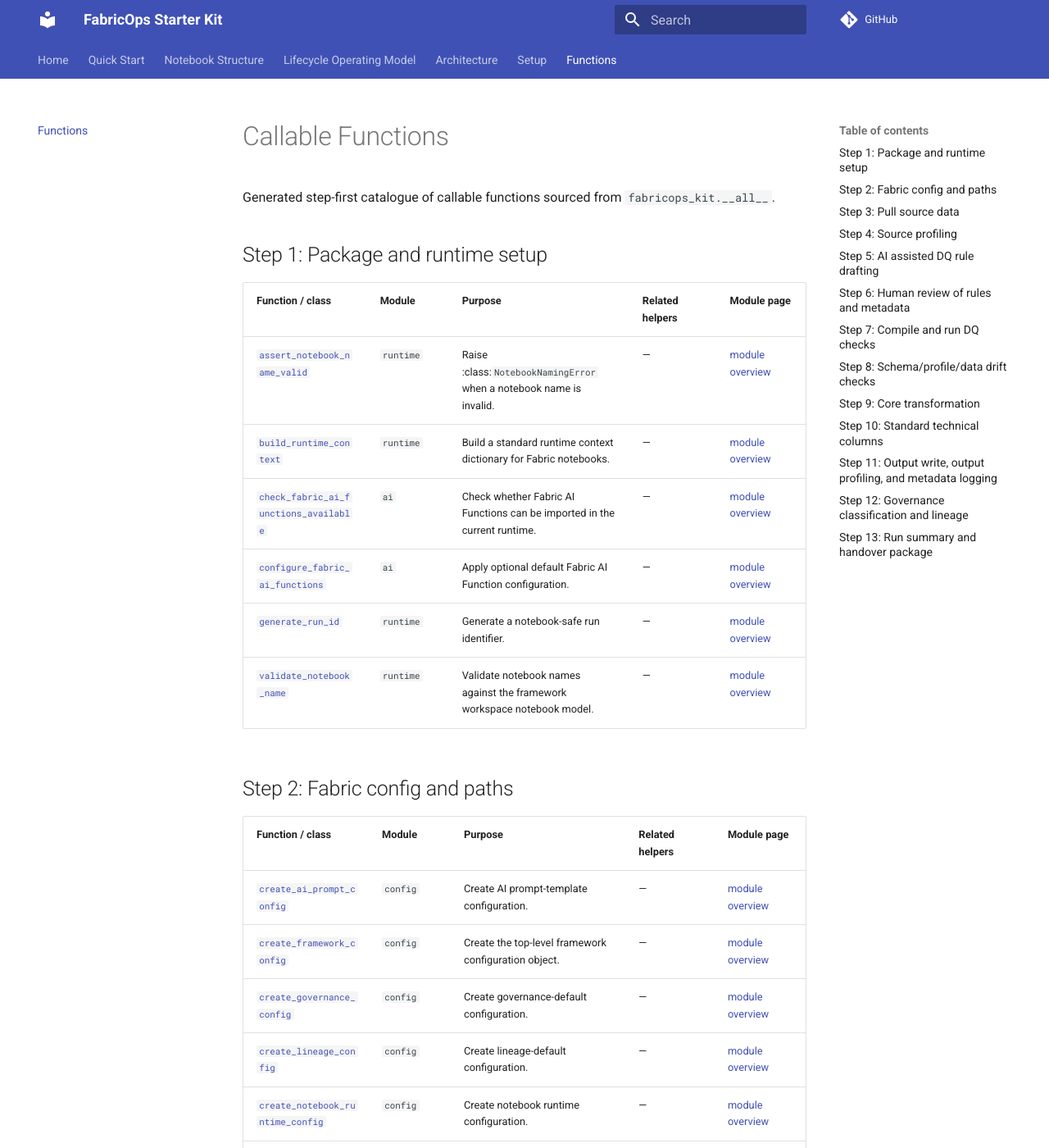
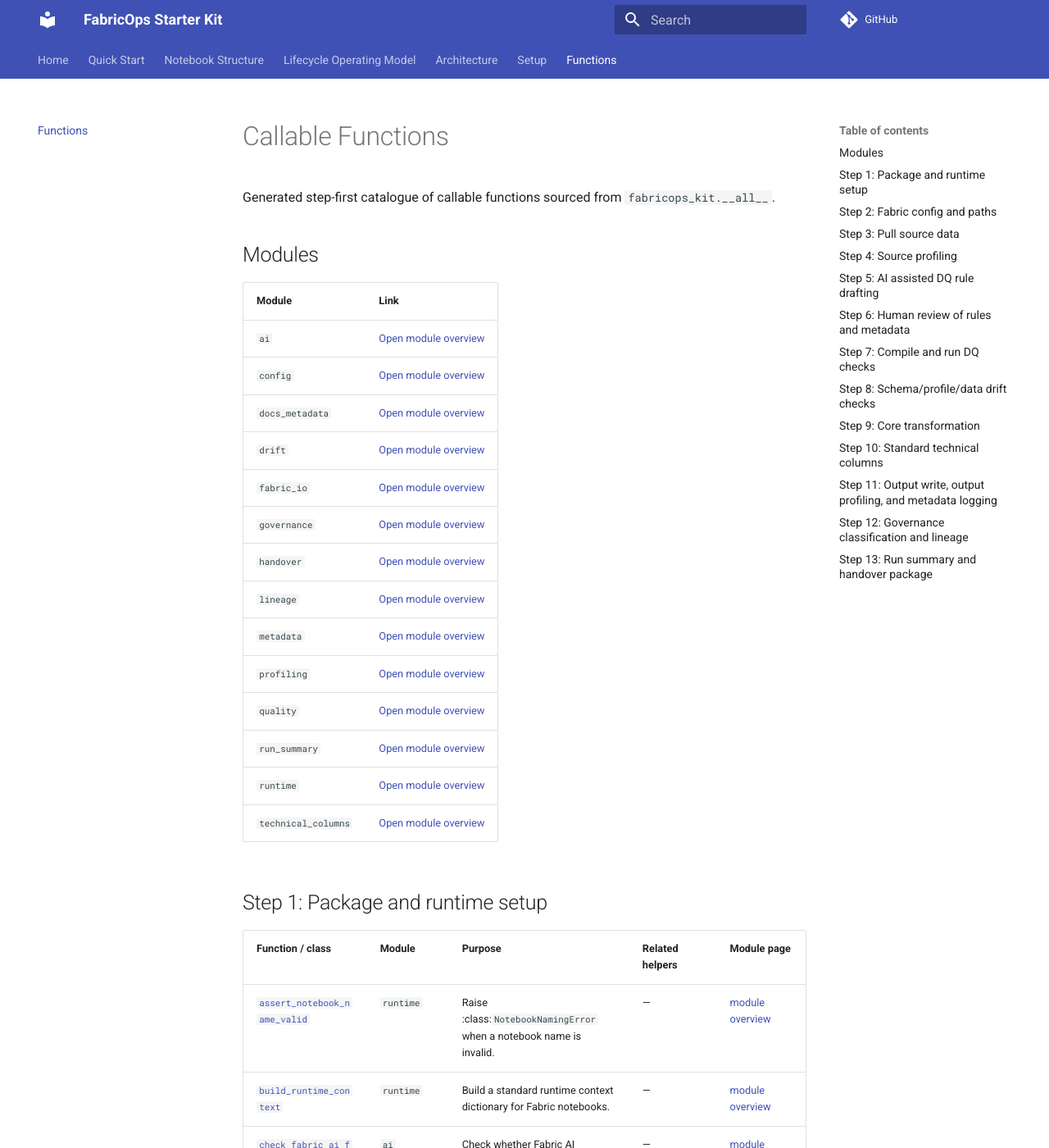
Before and after one commit to Voycepeh/fabric-data-product-framework, an MkDocs documentation site: the page built from docs/reference/index.md, in a window 1280 px wide and 1400 px high. Shown: the whole window at 82% size. Built offline with MkDocs 1.6.1 and Material for MkDocs 9.7.7, drawn with Linux system fonts in a browser that asks for light colours; comment, search, counter and statistics services are not loaded.

Commit message:
docs: add modules table at top of callable functions page

```diff
--- a/docs/reference/index.md
+++ b/docs/reference/index.md
@@ -1,6 +1,25 @@
 # Callable Functions
 
 Generated step-first catalogue of callable functions sourced from `fabricops_kit.__all__`.
+
+## Modules
+
+| Module | Link |
+|---|---|
+| `ai` | [Open module overview](../api/modules/ai/) |
+| `config` | [Open module overview](../api/modules/config/) |
+| `docs_metadata` | [Open module overview](../api/modules/docs_metadata/) |
+| `drift` | [Open module overview](../api/modules/drift/) |
+| `fabric_io` | [Open module overview](../api/modules/fabric_io/) |
+| `governance` | [Open module overview](../api/modules/governance/) |
+| `handover` | [Open module overview](../api/modules/handover/) |
+| `lineage` | [Open module overview](../api/modules/lineage/) |
+| `metadata` | [Open module overview](../api/modules/metadata/) |
+| `profiling` | [Open module overview](../api/modules/profiling/) |
+| `quality` | [Open module overview](../api/modules/quality/) |
+| `run_summary` | [Open module overview](../api/modules/run_summary/) |
+| `runtime` | [Open module overview](../api/modules/runtime/) |
+| `technical_columns` | [Open module overview](../api/modules/technical_columns/) |
 
 ## Step 1: Package and runtime setup
 
```
Also changed, not shown: 1 other file.
